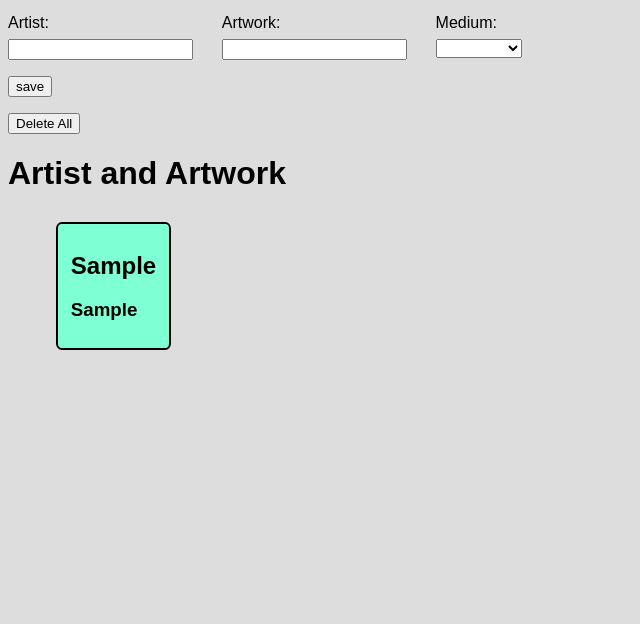
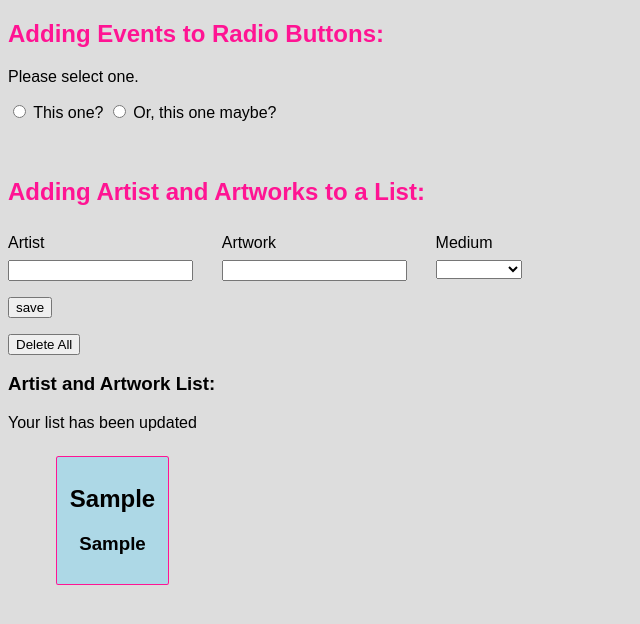
Before and after one commit to cowannoel/dom_hw, a plain HTML site: page index.html in a window 1280 px wide. Both pictures are taken after typing "Sample", "Sample" into the empty fields and a click on the input "save". Shown: the whole page, without its empty margins (0-640 px from the left). Drawn offline with Linux system fonts and the light colour scheme.

Commit message:
with radio buttons

```diff
--- a/css/main.css
+++ b/css/main.css
@@ -4,7 +4,7 @@ body {
 }
 
 #form-wrapper {
-  width: 100%;
+  width: 50%;
   display: flex;
   flex-direction: row;
 }
@@ -15,11 +15,7 @@ body {
 
 label.primary {
   display: block;
-  margin: 0.4em 0;
-}
-
-label::after {
-  content: ":";
+  margin: 0.5em 0;
 }
 
 button, input[type="submit"] {
@@ -33,9 +29,18 @@ button, input[type="submit"] {
 }
 
 .artist-and-art-item {
+  text-align: center;
   margin: 0.5rem 0.5rem;
   padding: 0.5rem 0.8rem;
-  border: 2px solid black;
-  border-radius: 5%;
-  background: #7fffd4;
+  border: 1px solid #ff1493;
+  border-radius: 2%;
+  background: #add8e6;
 }
+
+.list-title-color {
+color: #ff1493;
+}
+
+.radio-heading-color {
+color: #ff1493
+}
--- a/index.html
+++ b/index.html
@@ -7,6 +7,26 @@
     <script src="js/app.js"></script>
   </head>
   <body>
+
+    <div class="radio-heading-color">
+      <h2>Adding Events to Radio Buttons:</h2>
+    </div>
+
+      <div>
+        <p id="radio-result">Please select one.</p>
+          <input type="radio" id="radio-one" name="drone">
+            <label for="this one">This one?</label>
+          <input type="radio" id="radio-two" name="drone">
+            <label for="or this one maybe">Or, this one maybe?</label>
+      </div>
+
+      <br>
+      <br>
+
+      <div class="list-title-color">
+        <h2>Adding Artist and Artworks to a List:</h2>
+      </div>
+
     <form id="new-item-form">
       <div id="form-wrapper">
         <div class="form-item">
@@ -25,19 +45,21 @@
             <option value="" disabled selected></option>
             <option value="Painting">Painting</option>
             <option value="Sculpture">Sculpture</option>
-            <option value="Video">Video</option>
+            <option value="Print">Print</option>
             <option value="Installation">Installation</option>
           </select>
         </div>
       </div>
-      <input type="submit" value="save"/>
+      <input id="artist-update" type="submit" value="save"/>
+
     </form>
-
-
 
     <button id="delete-all">Delete All</button>
 
-    <h1>Artist and Artwork</h1>
+    <h3>Artist and Artwork List:</h3>
+    <p id="button-result"></p>
     <ul id="artist-and-art"></ul>
+
+
   </body>
 </html>
--- a/js/app.js
+++ b/js/app.js
@@ -4,6 +4,16 @@ document.addEventListener('DOMContentLoaded', () => {
 
   const deleteAllButton = document.querySelector('#delete-all');
   deleteAllButton.addEventListener('click', handleDeleteAllClick);
+
+  const saveButton = document.querySelector('#artist-update');
+  saveButton.addEventListener('click', handleButtonClick);
+
+  const radio = document.querySelector('#radio-one');
+  radio.addEventListener('change', handleRadioChange);
+
+  const radioTwo = document.querySelector('#radio-two');
+  radioTwo.addEventListener('change', handleRadioChangeTwo)
+
 })
 
 const handleNewItemFormSubmit = function (event) {
@@ -28,7 +38,7 @@ const createArtistAndArtItem = function (form) {
   artwork.textContent = form.artwork.value;
   artistAndArtItem.appendChild(artwork);
 
-  const medium = document.createElement('p');
+  const medium = document.createElement('h4');
   medium.textContent = form.medium.value;
   artistAndArtItem.appendChild(medium);
 
@@ -39,3 +49,18 @@ const handleDeleteAllClick = function (event) {
   const artistAndArt = document.querySelector('#artist-and-art');
   artistAndArt.innerHTML = '';
 }
+
+const handleButtonClick = function () {
+  const resultParagraph = document.querySelector('#button-result');
+  resultParagraph.textContent = 'Your list has been updated';
+}
+
+const handleRadioChange = function (event) {
+  const resultParagraph = document.querySelector('#radio-result');
+  resultParagraph.textContent = 'Not that one sucker!';
+}
+
+  const handleRadioChangeTwo = function (event) {
+    const resultParagraph = document.querySelector('#radio-result');
+    resultParagraph.textContent = 'Wrong again loser!';
+  }
```
